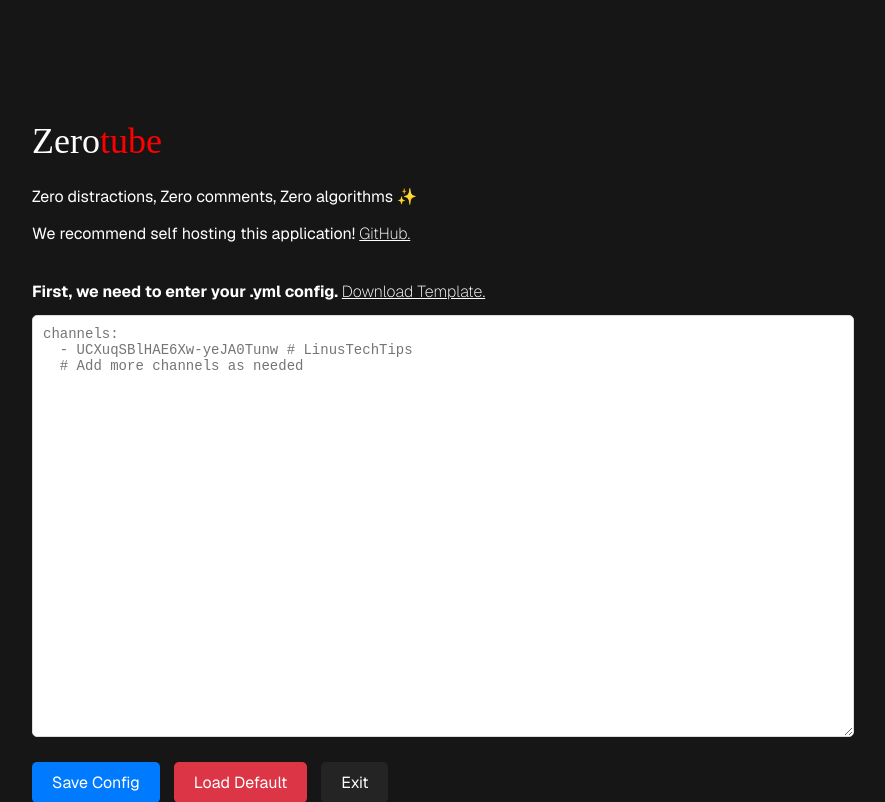
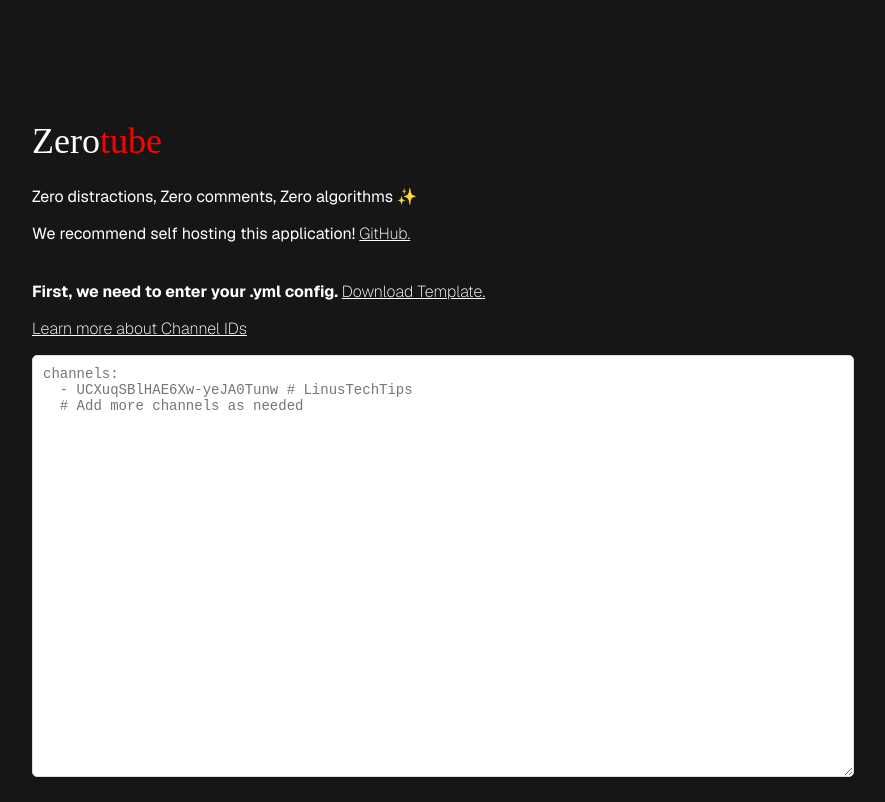
Before and after one commit to dotcomdudee/ztube, a Flask app: page / in a window 1280 px wide. Shown: the top 802 px of the page, without its empty margins (208-1093 px from the left). Run offline with Flask 3, Linux system fonts and the light colour scheme; some web fonts are replaced.

Commit message:
Update config_input.html

```diff
--- a/templates/config_input.html
+++ b/templates/config_input.html
@@ -125,6 +125,7 @@
          <p style="color: #fff">Zero distractions, Zero comments, Zero algorithms ✨ </p>
 		 <p style="color: #fff">We recommend self hosting this application! <a href="https://github.com/dotcomdudee/ztube">GitHub.</a></p><br>
          <h2>First, we need to enter your .yml config. <a href="/download_template">Download Template.</a></h2>
+		 <p style="color: #fff"><a href="https://github.com/dotcomdudee/ztube/edit/main/readme.md#youtube-channel-ids" target="_blank">Learn more about Channel IDs</a></p>
          <textarea id="yaml-input" placeholder="channels:
   - UCXuqSBlHAE6Xw-yeJA0Tunw # LinusTechTips
   # Add more channels as needed">{{ existing_config | safe }}</textarea>
```
